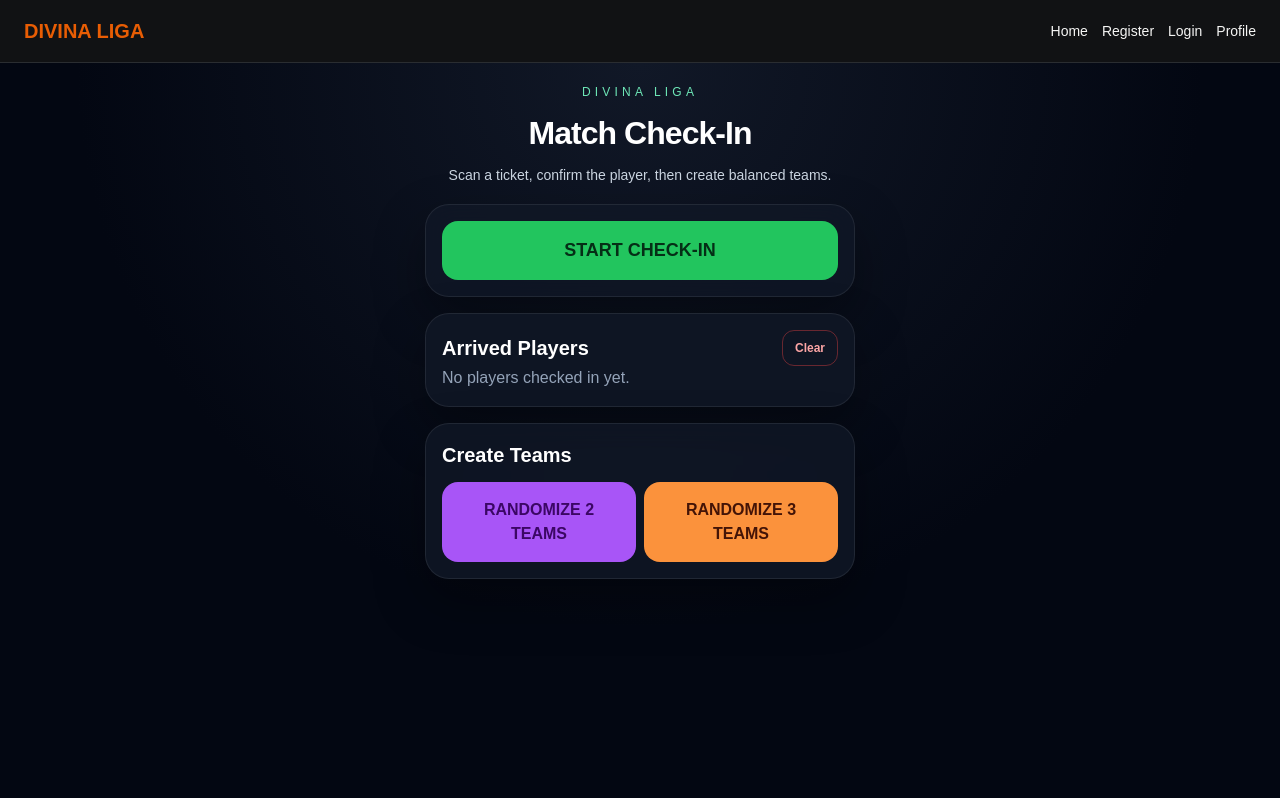
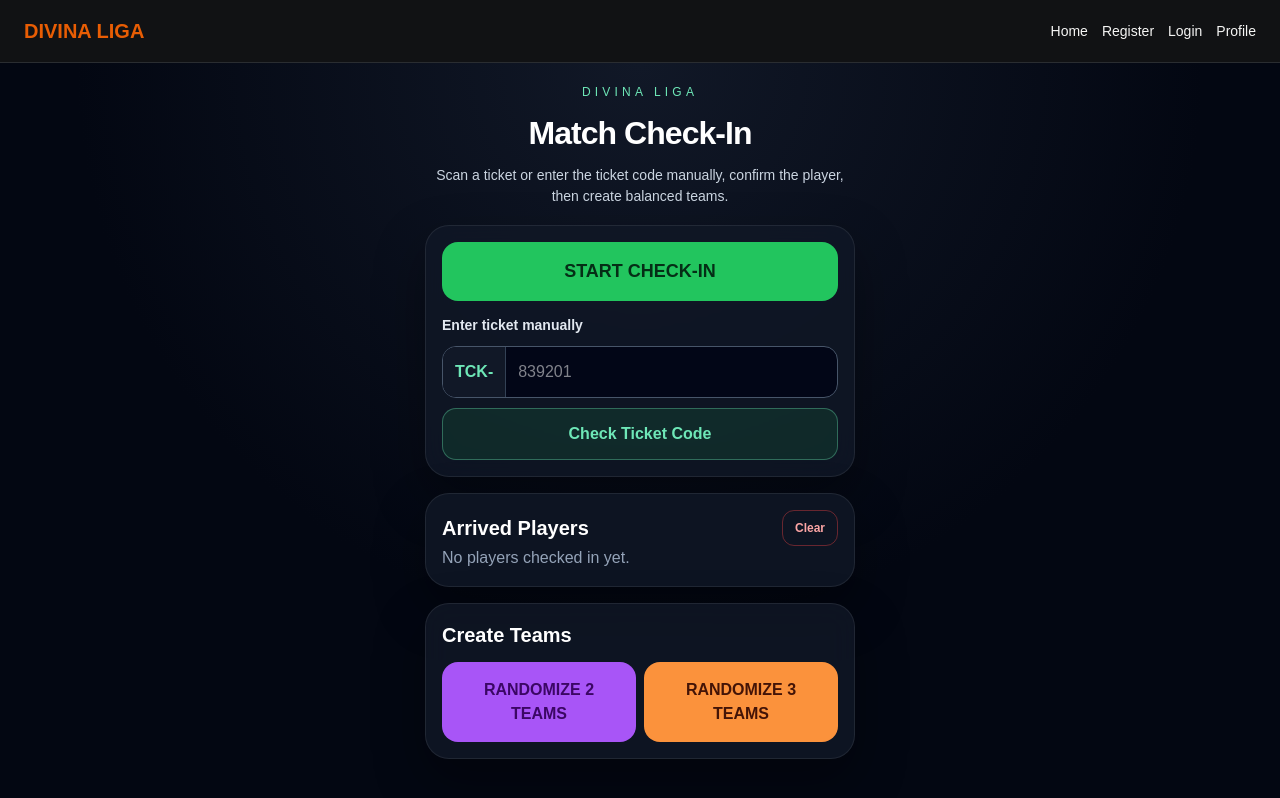
Before and after one commit to ovidiubraniscan/divinaliga, a Next.js app: page /check-in in a window 1280 px wide. Shown: the top 798 px of the page. Built offline with nearby package versions, Linux system fonts and the light colour scheme.

Commit message:
new_checkin

```diff
--- a/app/check-in/page.tsx
+++ b/app/check-in/page.tsx
@@ -60,6 +60,7 @@ export default function CheckInPage() {
   const [scannerOpen, setScannerOpen] = useState(false)
   const [currentTicket, setCurrentTicket] = useState<string | null>(null)
   const [invalidMessage, setInvalidMessage] = useState('')
+  const [manualTicketNumber, setManualTicketNumber] = useState('')
 
   const [playerName, setPlayerName] = useState('')
   const [selectedPositions, setSelectedPositions] = useState<string[]>([])
@@ -92,6 +93,27 @@ export default function CheckInPage() {
     setSelectedPositions([])
     setIsCaptain(false)
     setSelectedRating(0)
+  }
+
+  const validateTicket = async (ticket: string) => {
+    setInvalidMessage('')
+
+    if (!validTickets.includes(ticket)) {
+      setInvalidMessage(`Invalid ticket: ${ticket}`)
+      return
+    }
+
+    const alreadyUsed = arrivals.some((player) => player.ticket === ticket)
+
+    if (alreadyUsed) {
+      setInvalidMessage(`This ticket has already checked in: ${ticket}`)
+      return
+    }
+
+    await stopScanner()
+
+    resetForm()
+    setCurrentTicket(ticket)
   }
 
   const startScanner = async () => {
@@ -156,23 +178,21 @@ export default function CheckInPage() {
 
   const handleScanSuccess = async (decodedText: string) => {
     const ticket = decodedText.trim()
+    await validateTicket(ticket)
+  }
 
-    await stopScanner()
+  const handleManualTicketSubmit = async () => {
+    const cleanedNumber = manualTicketNumber.replace(/\D/g, '')
 
-    if (!validTickets.includes(ticket)) {
-      setInvalidMessage(`Invalid ticket: ${ticket}`)
+    if (!cleanedNumber) {
+      setInvalidMessage('Please enter the ticket numbers.')
       return
     }
 
-    const alreadyUsed = arrivals.some((player) => player.ticket === ticket)
+    const ticket = `TCK-${cleanedNumber}`
 
-    if (alreadyUsed) {
-      setInvalidMessage(`This ticket has already checked in: ${ticket}`)
-      return
-    }
-
-    resetForm()
-    setCurrentTicket(ticket)
+    await validateTicket(ticket)
+    setManualTicketNumber('')
   }
 
   const togglePosition = (position: string) => {
@@ -187,7 +207,7 @@ export default function CheckInPage() {
     const name = playerName.trim()
 
     if (!currentTicket) {
-      alert('Please scan a valid ticket first.')
+      alert('Please scan or enter a valid ticket first.')
       return
     }
 
@@ -297,7 +317,7 @@ export default function CheckInPage() {
             <p style={eyebrowStyle}>Divina Liga</p>
             <h1 style={titleStyle}>Match Check-In</h1>
             <p style={subtitleStyle}>
-              Scan a ticket, confirm the player, then create balanced teams.
+              Scan a ticket or enter the ticket code manually, confirm the player, then create balanced teams.
             </p>
           </header>
 
@@ -305,6 +325,29 @@ export default function CheckInPage() {
             <button onClick={startScanner} style={startButton}>
               START CHECK-IN
             </button>
+
+            <div style={manualTicketBox}>
+              <p style={labelText}>Enter ticket manually</p>
+
+              <div style={manualTicketRow}>
+                <div style={ticketPrefix}>TCK-</div>
+
+                <input
+                  value={manualTicketNumber}
+                  onChange={(e) => {
+                    const onlyNumbers = e.target.value.replace(/\D/g, '')
+                    setManualTicketNumber(onlyNumbers)
+                  }}
+                  placeholder="839201"
+                  inputMode="numeric"
+                  style={manualTicketInput}
+                />
+              </div>
+
+              <button onClick={handleManualTicketSubmit} style={manualTicketButton}>
+                Check Ticket Code
+              </button>
+            </div>
 
             {scannerOpen && (
               <div style={{ marginTop: '14px' }}>
@@ -403,11 +446,7 @@ export default function CheckInPage() {
               </div>
             )}
 
-            {invalidMessage && (
-              <div style={invalidBox}>
-                {invalidMessage}
-              </div>
-            )}
+            {invalidMessage && <div style={invalidBox}>{invalidMessage}</div>}
           </section>
 
           <section style={glassCard}>
@@ -564,6 +603,50 @@ const startButton = {
   color: '#052E16',
   padding: '16px 20px',
   fontSize: '18px',
+  fontWeight: 900,
+  cursor: 'pointer',
+}
+
+const manualTicketBox = {
+  marginTop: '14px',
+  display: 'grid',
+  gap: '10px',
+}
+
+const manualTicketRow = {
+  display: 'flex',
+  alignItems: 'center',
+  borderRadius: '14px',
+  border: '1px solid #475569',
+  background: '#020617',
+  overflow: 'hidden',
+}
+
+const ticketPrefix = {
+  padding: '13px 12px',
+  background: '#111827',
+  color: '#6EE7B7',
+  fontWeight: 900,
+  borderRight: '1px solid #334155',
+}
+
+const manualTicketInput = {
+  flex: 1,
+  border: 'none',
+  background: 'transparent',
+  color: 'white',
+  padding: '13px 12px',
+  outline: 'none',
+  fontSize: '16px',
+}
+
+const manualTicketButton = {
+  width: '100%',
+  border: '1px solid rgba(110, 231, 183, 0.35)',
+  borderRadius: '14px',
+  background: 'rgba(34, 197, 94, 0.12)',
+  color: '#6EE7B7',
+  padding: '13px',
   fontWeight: 900,
   cursor: 'pointer',
 }
```
